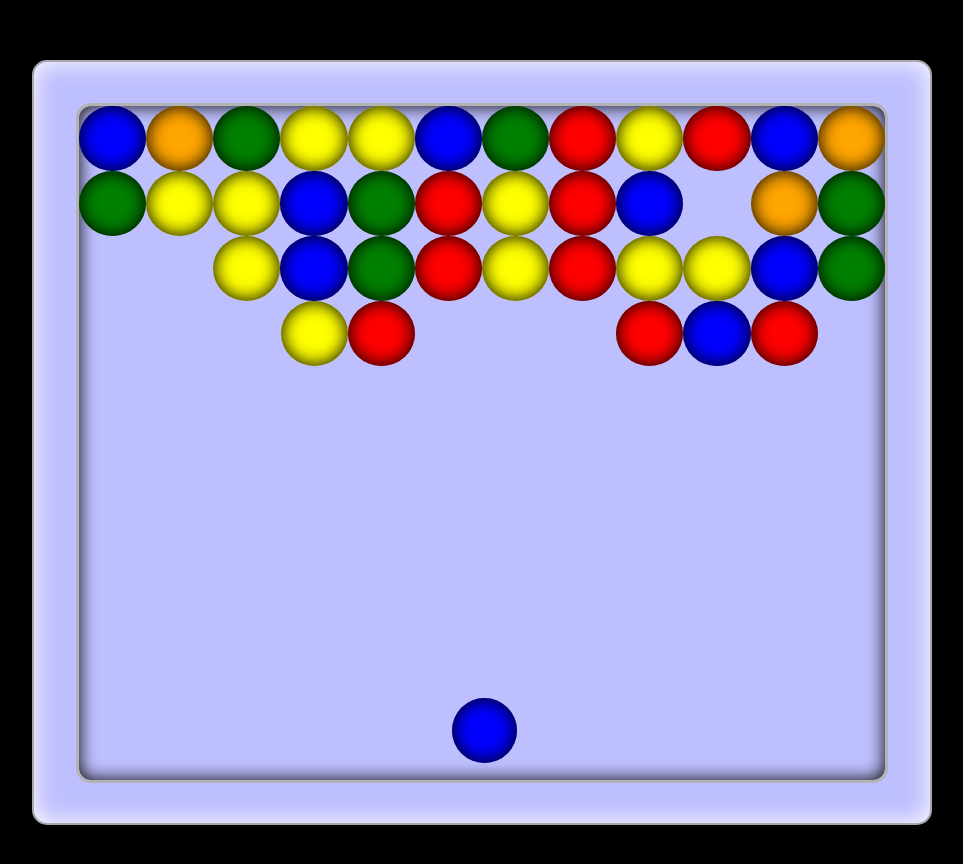
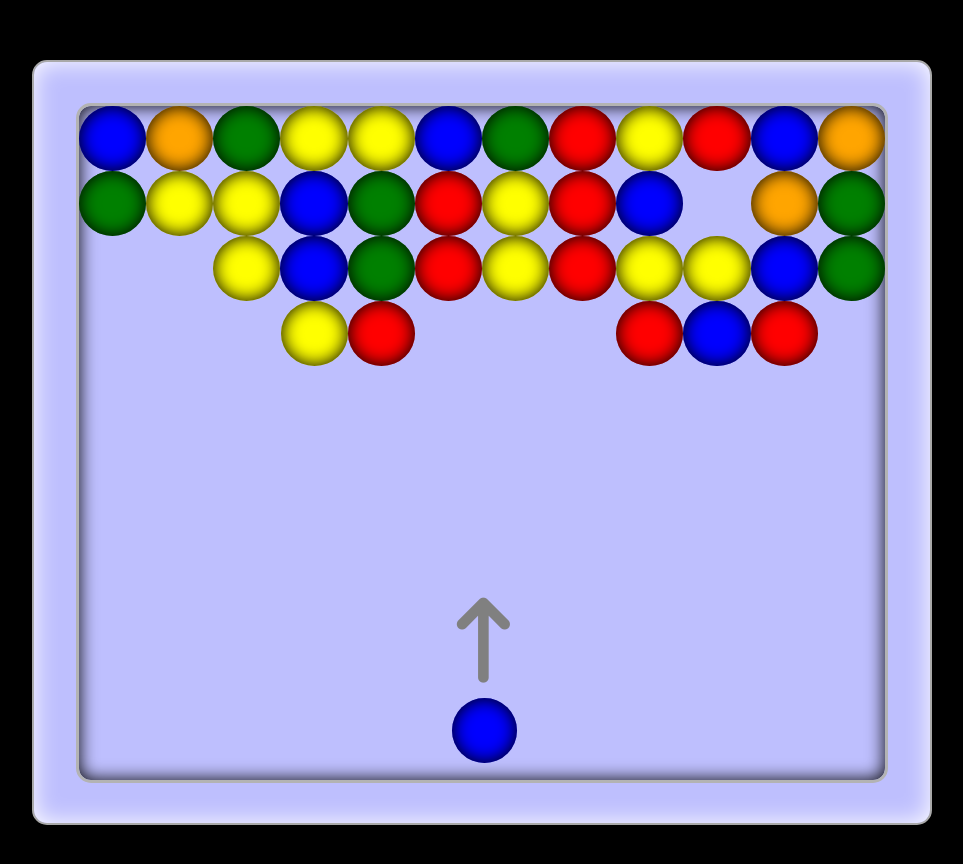
Before and after one commit to EnricoNapolitano/html-css-12bool, a plain HTML site: page bonus/puzzle-bubble.html in a window 1280 px wide. Shown: the whole page, without its empty margins (158-1121 px from the left). Drawn offline with Linux system fonts and the light colour scheme.

Commit message:
arrow above launch ball

```diff
--- a/bonus/bubblestyle.css
+++ b/bonus/bubblestyle.css
@@ -66,3 +66,10 @@ body {
     bottom:60px;
     left:calc(450px - 65px / 2);
 }
+i {
+    font-size: 85px;
+    color: grey;
+    position: absolute;
+    bottom:140px;
+    left:calc(450px - 65px / 2);
+}
--- a/bonus/puzzle-bubble.html
+++ b/bonus/puzzle-bubble.html
@@ -4,6 +4,7 @@
     <meta charset="UTF-8">
     <meta http-equiv="X-UA-Compatible" content="IE=edge">
     <meta name="viewport" content="width=device-width, initial-scale=1.0">
+    <link rel="stylesheet" href="https://cdnjs.cloudflare.com/ajax/libs/font-awesome/6.2.0/css/all.min.css" integrity="sha512-xh6O/CkQoPOWDdYTDqeRdPCVd1SpvCA9XXcUnZS2FmJNp1coAFzvtCN9BmamE+4aHK8yyUHUSCcJHgXloTyT2A==" crossorigin="anonymous" referrerpolicy="no-referrer">
     <link rel="stylesheet" href="../css/12bool.css">
     <link rel="stylesheet" href="bubblestyle.css">
     <meta name="author" content="Enrico Napolitano">
@@ -57,6 +58,7 @@
                 <div class="ball red col-1"></div>
             </div>
         </div>
+        <i class="fa-solid fa-arrow-up-long"></i>
         <div class="launch ball blue"></div>
     </div>
 
```
